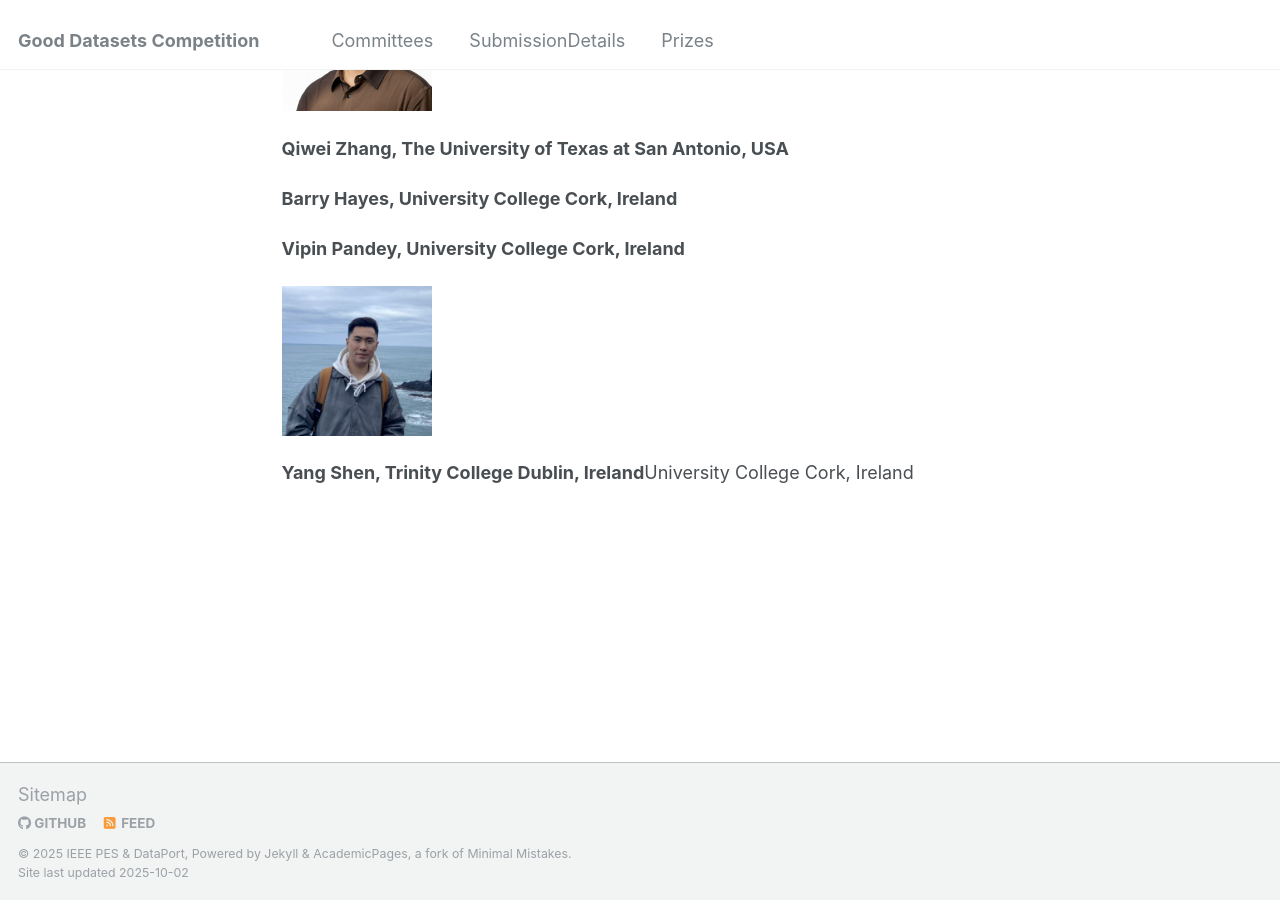
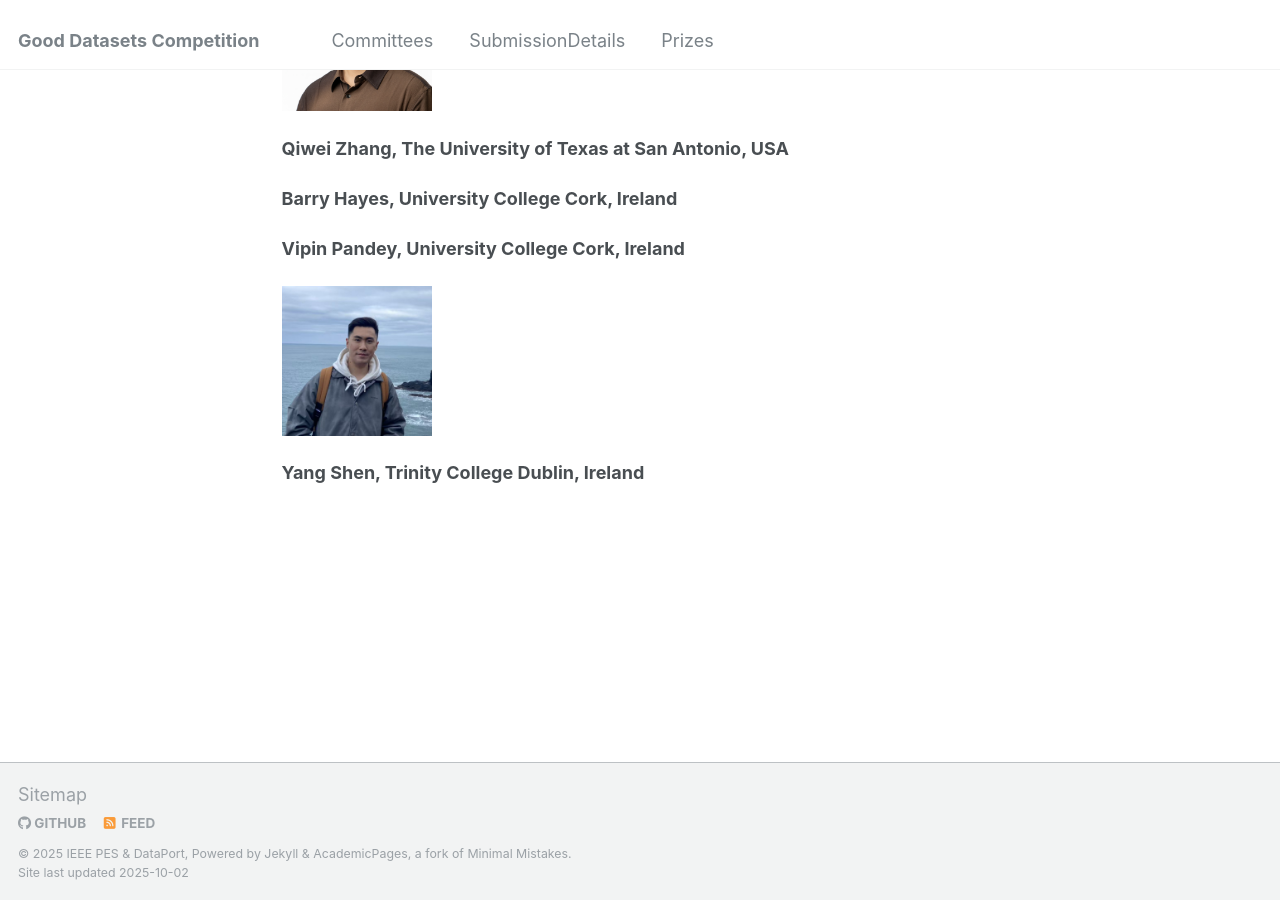
Before and after one commit to dpPEScomp/pesdpcompetition.github.io, a Jekyll site: the page built from _pages/Committees.md, in a window 1280 px wide and 900 px high, scrolled down 1850 px. Built offline with Jekyll 4.4.1, drawn with Linux system fonts in a browser that asks for light colours.

Commit message:
Update Committees.md

```diff
--- a/_pages/Committees.md
+++ b/_pages/Committees.md
@@ -71,4 +71,4 @@ author_profile: false
 
 <img src="https://dppescomp.github.io/pesdpcompetition.github.io/images/YangSHEN.jpg" width="150" height="150">
 
-**Yang Shen, Trinity College Dublin, Ireland**University College Cork, Ireland
+**Yang Shen, Trinity College Dublin, Ireland**
```
